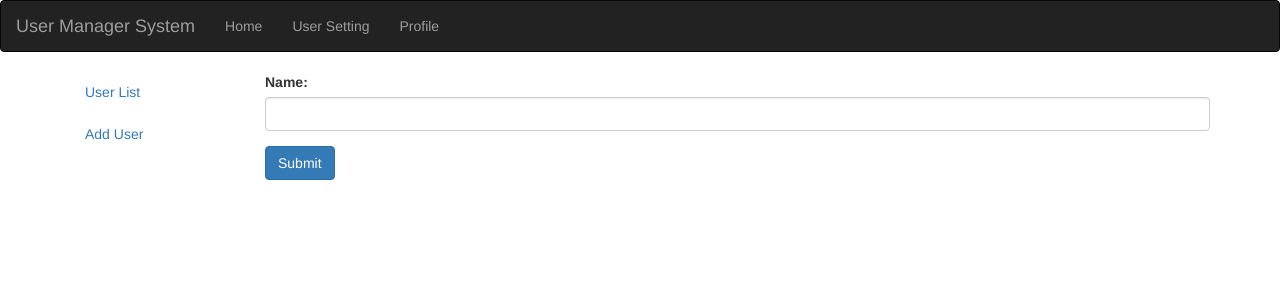
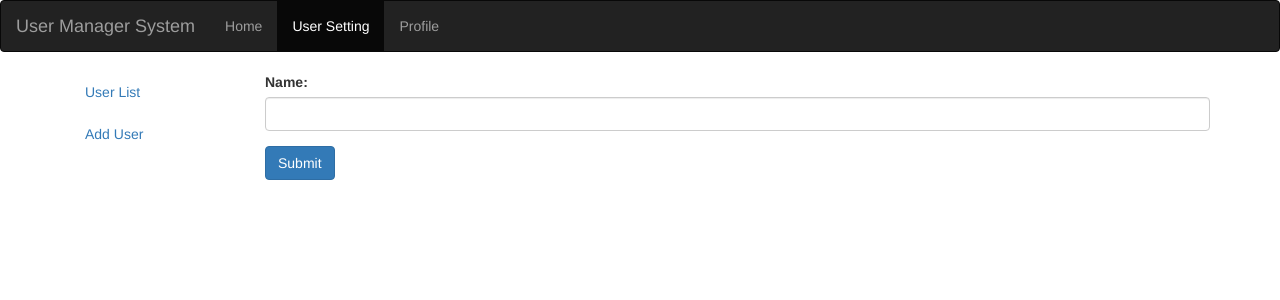
Before and after one commit to ChicagoJ/ReactBaby, a React (Create React App) app in the folder zhufengReactStudy/201811reactrouter/: page /user/add in a window 1280 px wide. Shown: the top 300 px of the page. Built offline with nearby package versions, Linux system fonts and the light colour scheme.

Commit message:
MenuList

```diff
--- a/zhufengReactStudy/201811reactrouter/src/components/App.js
+++ b/zhufengReactStudy/201811reactrouter/src/components/App.js
@@ -2,11 +2,15 @@ import React from 'react'
 import {
   BrowserRouter as Router, //容器
   Route, //一条路由
-  Link
+  Link,
+  Switch
 } from 'react-router-dom'
+import ProtectedRoute from './ProtectedRoute'
 import Home from './Home'
 import User from './User'
 import Profile from './Profile'
+import Login from './Login'
+import MenuList from './MenuList'
 import 'bootstrap/dist/css/bootstrap.css'
 export default (
   <Router>
@@ -17,24 +21,22 @@ export default (
             <div className="navbar-brand">User Manager System</div>
           </div>
           <ul className="nav navbar-nav">
-            <li>
-              <Link to="/home">Home</Link>
-            </li>
-            <li>
-              <Link to="/user">User Setting</Link>
-            </li>
-            <li>
-              <Link to="/profile">Profile</Link>
-            </li>
+            <MenuList label="Home" to="/Home" />
+            <MenuList label="User Setting" to="/user" />
+            <MenuList label="Profile" to="/profile" />
           </ul>
         </div>
       </nav>
       <div className="container">
         <div className="row">
           <div className="col-sm-12">
-            <Route path="/home" component={Home} />
-            <Route path="/User" component={User} />
-            <Route path="/Profile" component={Profile} />
+            <Switch>
+              {/* <Route path="/" exact render={props => <div>Home 1</div>} /> */}
+              <Route path="/home" component={Home} />
+              <Route path="/User" component={User} />
+              <Route path="/Login" component={Login} />
+              <ProtectedRoute path="/Profile" component={Profile} />
+            </Switch>
           </div>
         </div>
       </div>
--- /dev/null
+++ b/zhufengReactStudy/201811reactrouter/src/components/Login.js
@@ -0,0 +1,15 @@
+import React from 'react'
+// import {Redirect} from 'react-router-dom'
+export default function(props) {
+  return (
+    <button
+      className="btn btn-primary"
+      onClick={() => {
+        localStorage.setItem('login', 'true')
+        props.history.push(props.location.state.from)
+      }}
+    >
+      Login
+    </button>
+  )
+}
--- /dev/null
+++ b/zhufengReactStudy/201811reactrouter/src/components/MenuList.js
@@ -0,0 +1,16 @@
+import React from 'react'
+import { Route, Link } from 'react-router-dom'
+export default function({ label, to }) {
+  return (
+    <Route
+      path={to}
+      children={({ match }) => {
+        return (
+          <li className={match ? 'active' : ''}>
+            <Link to={to}>{label}</Link>
+          </li>
+        )
+      }}
+    />
+  )
+}
--- /dev/null
+++ b/zhufengReactStudy/201811reactrouter/src/components/ProtectedRoute.js
@@ -0,0 +1,21 @@
+import React from 'react'
+import { Route, Redirect } from 'react-router-dom'
+export default function({ component: Component, ...rest }) {
+  return (
+    <Route
+      {...rest}
+      render={props =>
+        localStorage.getItem('login') ? (
+          <Component />
+        ) : (
+          <Redirect
+            to={{
+              pathname: '/login',
+              state: { from: props.location.pathname }
+            }}
+          />
+        )
+      }
+    />
+  )
+}
```
